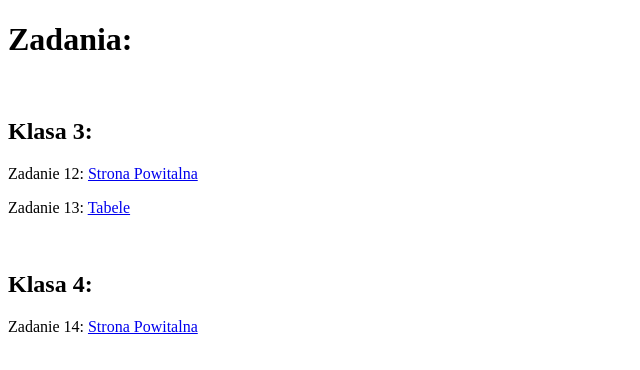
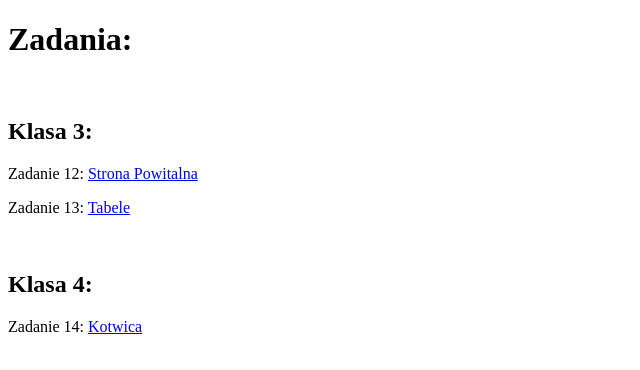
Before and after one commit to Spidereq/zadania, a plain HTML site: page index.html in a window 1280 px wide. Shown: the full height of the page, 0-640 px from the left. Drawn offline with Linux system fonts and the light colour scheme.

Commit message:
Update index.html

```diff
--- a/index.html
+++ b/index.html
@@ -20,7 +20,7 @@
     <h2>Klasa 4: </h2>
 	<p>
         Zadanie 14:
-        <a href="https://spidereq.github.io/Strona/">Strona Powitalna</a>
+        <a href="https://spidereq.github.io/kotwica/">Kotwica</a>
     </p>
 </body>
 
```
